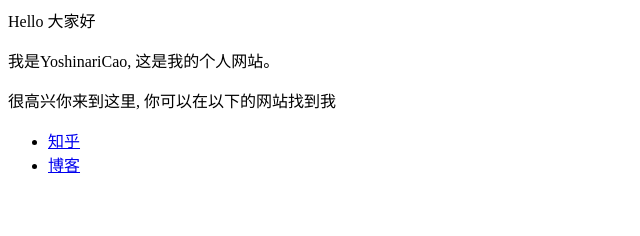
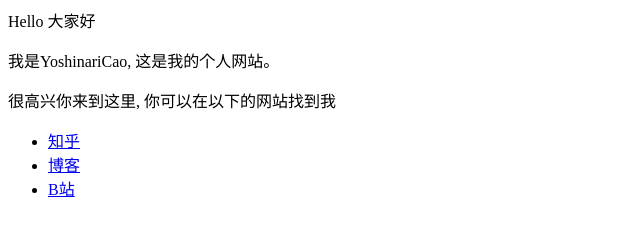
Before and after one commit to YoshinariCao/YoshinariCao.github.io, a plain HTML site: page index.html in a window 1280 px wide. Shown: the full height of the page, 0-640 px from the left. Drawn offline with Linux system fonts and the light colour scheme.

Commit message:
Update index.html

```diff
--- a/index.html
+++ b/index.html
@@ -2,7 +2,9 @@
 <p>我是YoshinariCao, 这是我的个人网站。 </p>
 <p>很高兴你来到这里, 你可以在以下的网站找到我</p>
 
+
 <ul>
   <li> <a href="zhihu">知乎</a> </li>
   <li> <a href="blog">博客</a> </li>
+  <li> <a href="Bilibili">B站</a> </li>
 </ul>
```
